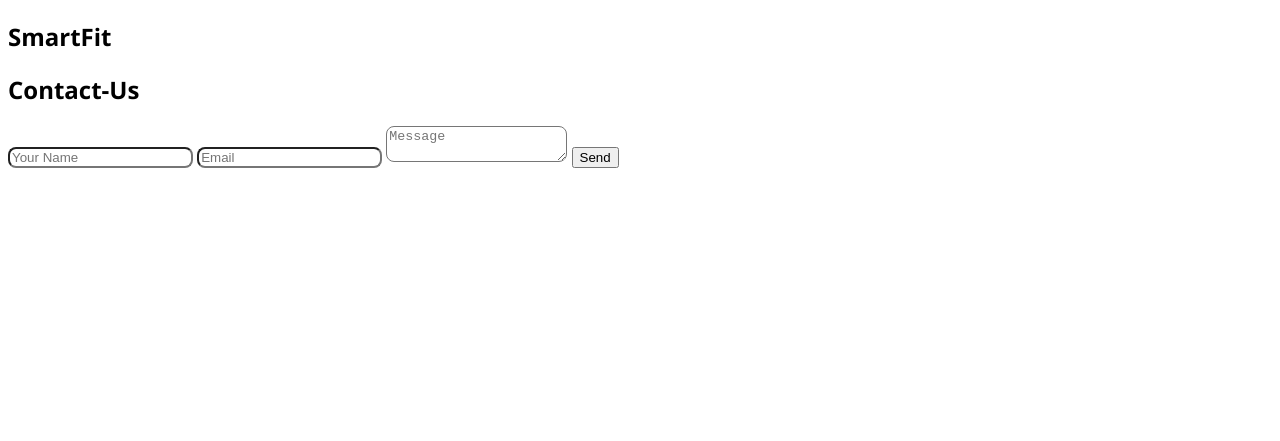
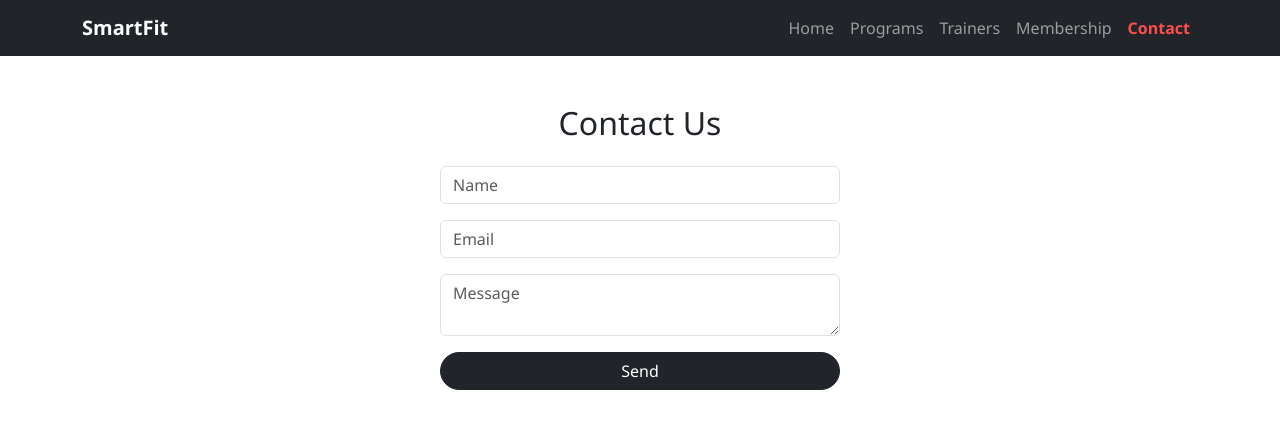
Before and after one commit to amiratgit7/Smart-Club, a website: page src/contact.html in a window 1280 px wide. Drawn offline with nearby package versions, Linux system fonts and the light colour scheme.

Commit message:
Added Contact Page

```diff
--- a/src/contact.html
+++ b/src/contact.html
@@ -2,29 +2,55 @@
 <html lang="en">
 <head>
 <meta charset="UTF-8">
-<title>ContactUsPage</title>
+<meta name="viewport" content="width=device-width, initial-scale=1.0">
+<title>Contact</title>
+
+<link href="https://cdn.jsdelivr.net/npm/bootstrap@5.3.0/dist/css/bootstrap.min.css" rel="stylesheet">
 <link rel="stylesheet" href="../styles/style.css">
 </head>
 
 <body>
 
-<header>
-  <nav class="navbar">
-    <h1 class="logo">SmartFit</h1>
-  </nav>
-</header>
+<nav class="navbar navbar-expand-lg navbar-dark bg-dark sticky-top">
+  <div class="container">
+    <a class="navbar-brand fw-bold" href="index.html">SmartFit</a>
 
-<section class="page">
-  <h2>Contact-Us</h2>
+    <button class="navbar-toggler" data-bs-toggle="collapse" data-bs-target="#navMenu">
+      <span class="navbar-toggler-icon"></span>
+    </button>
 
-  <form class="contact-form">
-    <input type="text" placeholder="Your Name" required>
-    <input type="email" placeholder="Email" required>
-    <textarea placeholder="Message"></textarea>
-    <button type="submit">Send</button>
+    <div class="collapse navbar-collapse" id="navMenu">
+      <ul class="navbar-nav ms-auto">
+        <li><a class="nav-link" href="index.html">Home</a></li>
+        <li><a class="nav-link" href="programs.html">Programs</a></li>
+        <li><a class="nav-link" href="trainers.html">Trainers</a></li>
+        <li><a class="nav-link" href="membership.html">Membership</a></li>
+        <li><a class="nav-link" href="contact.html">Contact</a></li>
+      </ul>
+    </div>
+  </div>
+</nav>
+
+<section class="container py-5 text-center">
+  <h2 class="mb-4">Contact Us</h2>
+
+  <form class="mx-auto" style="max-width:400px;">
+    <input class="form-control mb-3" placeholder="Name">
+    <input class="form-control mb-3" placeholder="Email">
+    <textarea class="form-control mb-3" placeholder="Message"></textarea>
+    <button class="btn btn-dark w-100">Send</button>
   </form>
+</section>
 
-</section>
+<script src="https://cdn.jsdelivr.net/npm/bootstrap@5.3.0/dist/js/bootstrap.bundle.min.js"></script>
+
+<script>
+document.querySelectorAll(".nav-link").forEach(link => {
+  if(link.href === window.location.href){
+    link.classList.add("active");
+  }
+});
+</script>
 
 </body>
 </html>
```
